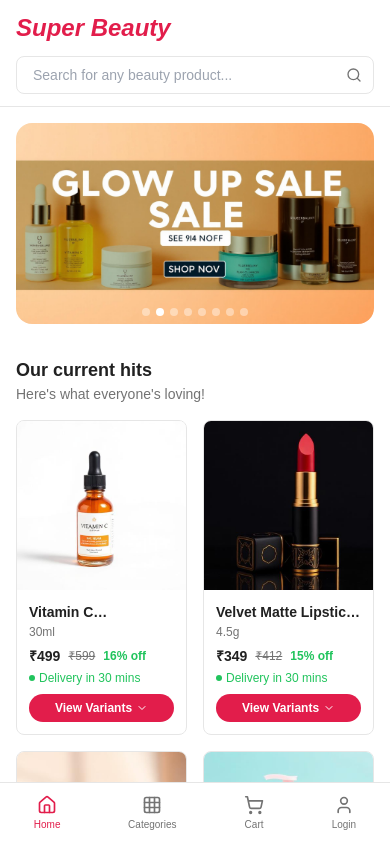
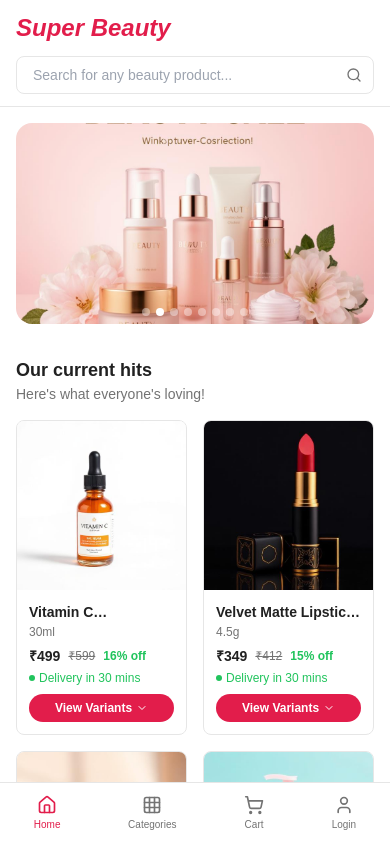
Before and after one commit to ajay-turningpoint-vapi/ecommerce-test-tp, a React (Vite) app: page / in a window 390 px wide. Shown: the top 842 px of the page. Built offline with nearby package versions, Linux system fonts and the light colour scheme; the HTML template or start-up script is replaced by a standard one.

Commit message:
Add responsive banner switching
Co-authored-by: ajay-turningpoint-vapi <158992190+ajay-turningpoint-vapi@users.noreply.github.com>

```diff
--- a/src/pages/Index.tsx
+++ b/src/pages/Index.tsx
@@ -9,6 +9,8 @@ import { useDbProducts } from '@/hooks/useDbProducts';
 import { useDbCategories } from '@/hooks/useDbCategories';
 import { useSyncExternalStore } from 'react';
 import { getBanners, subscribe, getVersion } from '@/data/adminSharedData';
+import bannerDesktop from '@/assets/banners/banner-desktop.jpg';
+import bannerMobile from '@/assets/banners/banner-mobile.jpg';
 
 const Index = () => {
   useSyncExternalStore(subscribe, getVersion, getVersion);
@@ -19,7 +21,7 @@ const Index = () => {
   const allBanners = getBanners();
   const banners = allBanners
     .filter(b => b.isActive)
-    .map(b => ({ image: b.image, alt: b.title, link: b.link || undefined }));
+    .map(b => ({ image: b.image, mobileImage: bannerMobile, alt: b.title, link: b.link || undefined }));
 
   const currentHits = products.slice(0, 5);
   const recommended = products.slice(5, 11);
```
